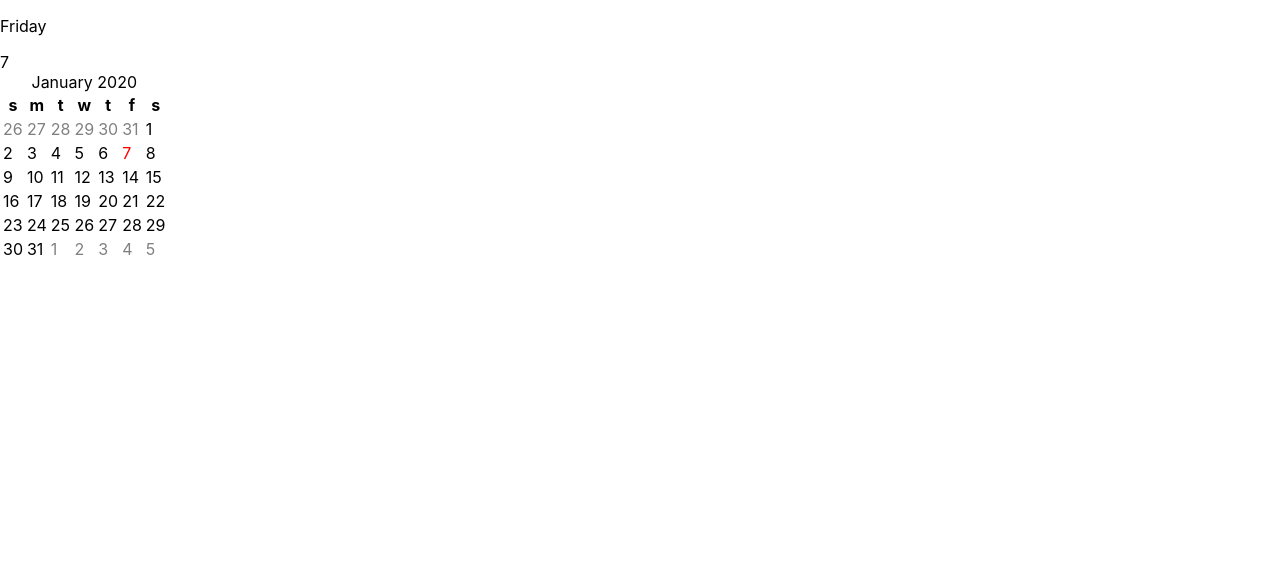
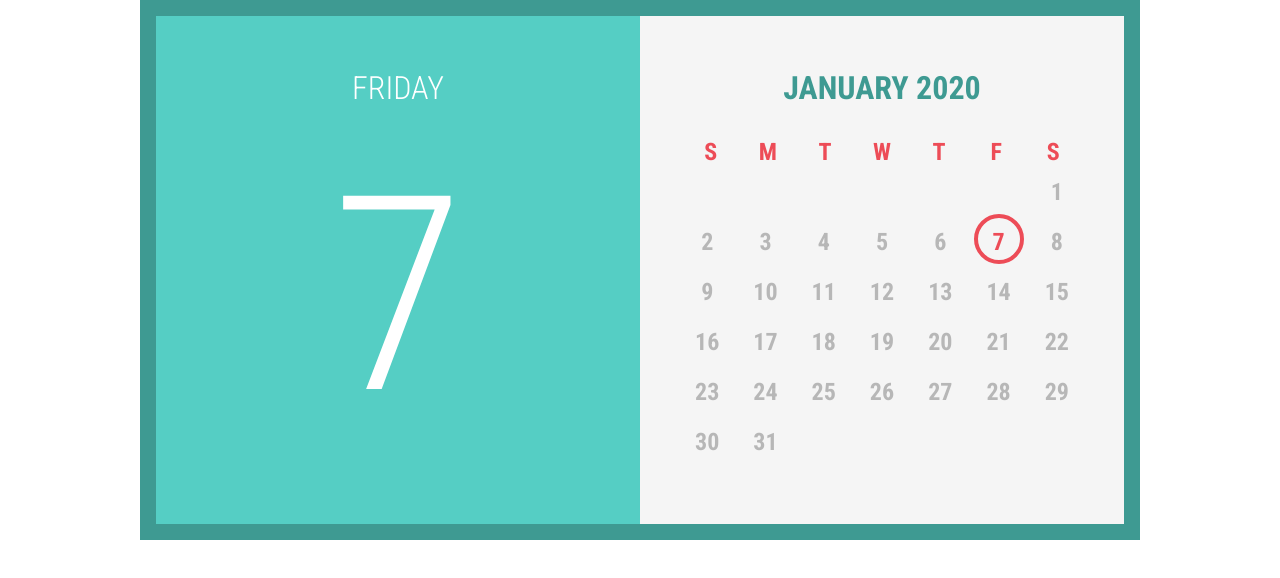
Before and after one commit to difficulttochoose/react-calendar, a React (Create React App) app: page / in a window 1280 px wide. Shown: the top 578 px of the page. Built offline with nearby package versions, Linux system fonts and the light colour scheme.

Commit message:
Add styles without refactor

```diff
--- a/src/components/Calendar/Calendar.module.css
+++ b/src/components/Calendar/Calendar.module.css
@@ -0,0 +1,17 @@
+@import "./index.css";
+
+.wrapper {
+  border: 1rem solid #3e9a92;
+  font-family: "Roboto Condensed", sans-serif;
+  max-width: 1000px;
+  display: flex;
+  justify-content: space-between;
+  align-items: center;
+  margin: auto;
+}
+.wrapper > * {
+  width: 100%;
+  text-align: center;
+  align-self: stretch;
+  padding: 40px 20px;
+}
--- a/src/components/Calendar/Day/Day.module.css
+++ b/src/components/Calendar/Day/Day.module.css
@@ -0,0 +1,15 @@
+@import "../index.css";
+
+.date {
+  font-size: 17rem;
+  line-height: 1.3em;
+}
+.wrapper {
+  background-color: #55cec4;
+  color: white;
+}
+.dayName {
+  text-transform: uppercase;
+  font-size: xx-large;
+  line-height: 2em;
+}
--- a/src/components/Calendar/Day/index.jsx
+++ b/src/components/Calendar/Day/index.jsx
@@ -1,11 +1,13 @@
 import React from "react";
+import styles from "./Day.module.css";
+import classNames from "classnames";
 
 function Day(props) {
   const { weekDay, date } = props;
   return (
-    <div>
-      <p>{weekDay}</p>
-      <div>{date}</div>
+    <div className={classNames([styles.wrapper])}>
+      <p className={classNames([styles.dayName])}>{weekDay}</p>
+      <div className={classNames([styles.date])}>{date}</div>
     </div>
   );
 }
--- a/src/components/Calendar/Month/Month.module.css
+++ b/src/components/Calendar/Month/Month.module.css
@@ -0,0 +1,36 @@
+@import "../index.css";
+
+.name,
+.weekDaysNames {
+  text-transform: uppercase;
+}
+.wrapper {
+  background-color: #f5f5f5;
+  display: flex;
+  flex-direction: column;
+  align-self: stretch;
+}
+.name {
+  color: #3e9a92;
+  font-size: xx-large;
+  font-weight: bolder;
+  line-height: 2em;
+}
+.weekDaysNames {
+  color: #ed4c57;
+  font-size: x-large;
+  font-weight: bolder;
+  display: flex;
+  flex-direction: row;
+  justify-content: space-between;
+}
+.weekDaysNames > * {
+  width: 100%;
+  text-align: center;
+}
+.tableWrapper {
+  max-width: 90%;
+  margin: auto;
+  width: 90%;
+  padding: 20px 0;
+}
--- a/src/components/Calendar/Month/index.jsx
+++ b/src/components/Calendar/Month/index.jsx
@@ -1,6 +1,8 @@
 import React from "react";
 import Week from "../Week";
 import { getWeeksInMonth, getWeek, format } from "date-fns";
+import styles from "./Month.module.css";
+import classNames from "classnames";
 
 function Month(props) {
   const { year, month } = props;
@@ -13,23 +15,23 @@ function Month(props) {
     console.log("WEEKS", weeks);
   }
   return (
-    <table>
-      <caption>
+    <div className={classNames([styles.wrapper])}>
+      <div className={classNames([styles.name])}>
         {format(month, "MMMM")} {year}
-      </caption>
-      <thead>
-        <tr>
-          <th>s</th>
-          <th>m</th>
-          <th>t</th>
-          <th>w</th>
-          <th>t</th>
-          <th>f</th>
-          <th>s</th>
-        </tr>
-      </thead>
-      <tbody>{weeks}</tbody>
-    </table>
+      </div>
+      <div className={classNames([styles.tableWrapper])}>
+        <div className={classNames([styles.weekDaysNames])}>
+          <div>s</div>
+          <div>m</div>
+          <div>t</div>
+          <div>w</div>
+          <div>t</div>
+          <div>f</div>
+          <div>s</div>
+        </div>
+        <div>{weeks}</div>
+      </div>
+    </div>
   );
 }
 
--- a/src/components/Calendar/Week/CalendarDate/CalendarDate.module.css
+++ b/src/components/Calendar/Week/CalendarDate/CalendarDate.module.css
@@ -1,6 +1,17 @@
 .current {
-  color: red;
+  color: #ed4c57;
+  border: 4px solid #ed4c57 !important;
+  border-radius: 50%;
 }
 .thisMonthDate {
-  color: gray;
+  color: #b7b7b7;
 }
+.otherMonthDate {
+  color: transparent;
+}
+.thisMonthDate,
+.otherMonthDate,
+.current {
+  font-weight: bold;
+  font-size: x-large;
+}
--- a/src/components/Calendar/Week/CalendarDate/index.jsx
+++ b/src/components/Calendar/Week/CalendarDate/index.jsx
@@ -5,14 +5,15 @@ import classNames from "classnames";
 function CalendarDate(props) {
   const { date, isCurrentMonthDate, isCurrent } = props;
   return (
-    <td
+    <div
       className={classNames({
+        [styles.thisMonthDate]: isCurrentMonthDate && !isCurrent,
+        [styles.otherMonthDate]: !isCurrentMonthDate,
         [styles.current]: isCurrent,
-        [styles.thisMonthDate]: !isCurrentMonthDate,
       })}
     >
       {date}
-    </td>
+    </div>
   );
 }
 
--- a/src/components/Calendar/Week/Week.module.css
+++ b/src/components/Calendar/Week/Week.module.css
@@ -0,0 +1,15 @@
+@import "../index.css";
+
+.week {
+  display: flex;
+  flex-direction: row;
+  justify-content: space-between;
+}
+.week > * {
+  max-width: 50px;
+  height: 50px;
+  width: 100%;
+  text-align: center;
+  line-height: 48px;
+  border: 4px solid transparent;
+}
--- a/src/components/Calendar/Week/index.jsx
+++ b/src/components/Calendar/Week/index.jsx
@@ -10,20 +10,18 @@ import {
   isThisMonth,
   isToday,
 } from "date-fns";
+import styles from "./Week.module.css";
+import classNames from "classnames";
 
 function Week(props) {
   const { week } = props;
   const date = new Date();
   let weekDate = setWeek(date, week);
-  console.log("weekDate", weekDate);
   let weekDay = startOfWeek(weekDate);
   const startDate = getDay(weekDay);
   const endDate = getDay(endOfWeek(weekDate));
-  console.log("weekDay", weekDay);
   const calendarDates = [];
   for (let i = startDate; i <= endDate; ++i) {
-    console.log("weekDay", weekDay);
-    console.log("startDate", startDate);
     calendarDates.push(
       <CalendarDate
         date={getDate(weekDay)}
@@ -33,7 +31,7 @@ function Week(props) {
     );
     weekDay = addDays(weekDay, 1);
   }
-  return <tr>{calendarDates}</tr>;
+  return <div className={classNames([styles.week])}>{calendarDates}</div>;
 }
 
 export default Week;
--- a/src/components/Calendar/index.css
+++ b/src/components/Calendar/index.css
@@ -1,7 +1,8 @@
 @import "../reset.css";
-
+@import url("https://fonts.googleapis.com/css2?family=Roboto+Condensed:wght@300;700&display=swap");
 * {
   box-sizing: border-box;
+  /* font-family: "Roboto Condensed", sans-serif; */
 }
 
 :root {
@@ -28,7 +29,7 @@
 .current-month-name {
   color: #3e9a92;
 }
-.current-month-table {
+.dates {
   color: #b7b7b7;
 }
 .selected-current-date {
--- a/src/components/Calendar/index.js
+++ b/src/components/Calendar/index.js
@@ -3,6 +3,8 @@ import Month from "./Month";
 import Day from "./Day";
 import { format } from "date-fns";
 import { getYear, getMonth } from "date-fns";
+import styles from "./Calendar.module.css";
+import classNames from "classnames";
 
 class Calendar extends Component {
   constructor(props) {
@@ -16,7 +18,7 @@ class Calendar extends Component {
   render() {
     const { currentDate } = this.state;
     return (
-      <div>
+      <div className={classNames([styles.wrapper])}>
         <Day
           weekDay={format(currentDate, "EEEE")}
           date={format(currentDate, "d")}
```
